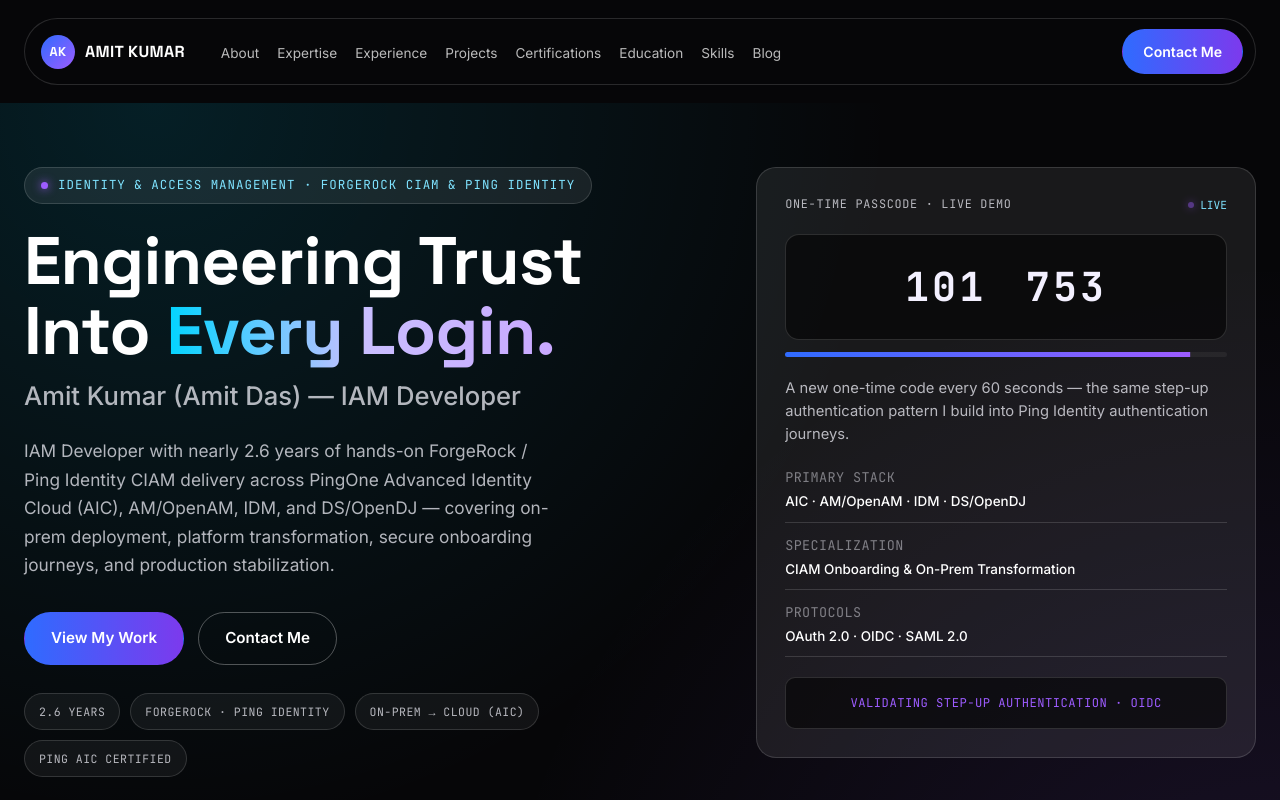
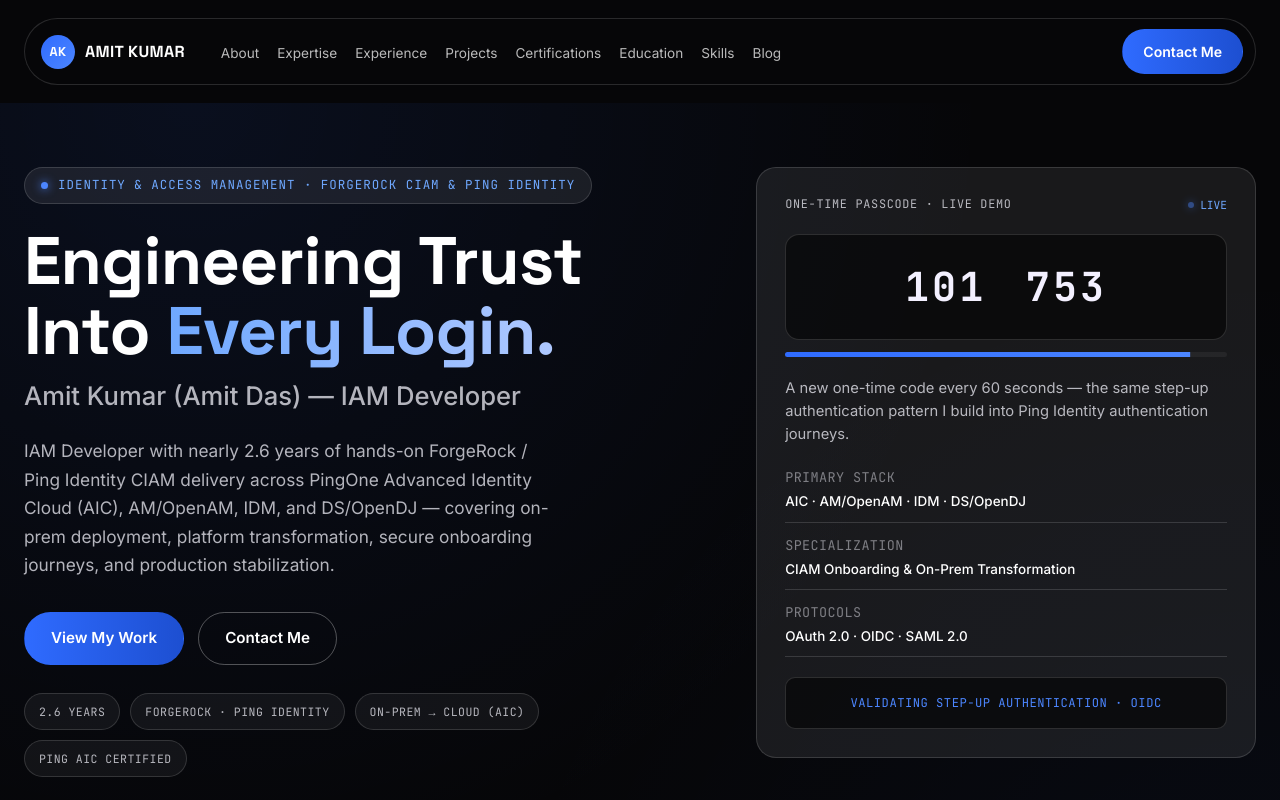
Before and after one commit to AmitKumar9168/PersonalPortfolio, a plain HTML site: page index.html in a window 1280 px wide. Shown: the top 800 px of the page. Drawn offline with Linux system fonts and the light colour scheme.

Commit message:
Color changes

```diff
--- a/css/style.css
+++ b/css/style.css
@@ -3,10 +3,10 @@
    ========================================================= */
 :root{
   --indigo:#2F6BFF;
-  --indigo-light:#00D4FF;
-  --violet:#7C3AED;
-  --coral:#9D5CFF;
-  --coral-light:#C9A8FF;
+  --indigo-light:#6FA8FF;
+  --violet:#1D4FD1;
+  --coral:#4C86FF;
+  --coral-light:#AEC8FF;
   --radius-lg:20px;
   --radius-md:14px;
   --radius-sm:10px;
@@ -19,8 +19,8 @@
 /* Dark (coloured) section — every component below reads these vars */
 .section-dark{
   background:
-    radial-gradient(circle at 12% 0%, rgba(0,212,255,0.12), transparent 50%),
-    radial-gradient(circle at 100% 100%, rgba(157,92,255,0.14), transparent 50%),
+    radial-gradient(circle at 15% 0%, rgba(47,107,255,0.09), transparent 55%),
+    radial-gradient(circle at 100% 100%, rgba(47,107,255,0.05), transparent 50%),
     #060608;
   --panel:rgba(255,255,255,0.05);
   --panel-2:rgba(255,255,255,0.08);
@@ -31,7 +31,7 @@
   --text-mid:rgba(237,237,245,0.75);
   --text-low:rgba(237,237,245,0.48);
   --eyebrow-bg:rgba(255,255,255,0.08);
-  --eyebrow-text:#7FE3FF;
+  --eyebrow-text:var(--indigo-light);
   --accent:var(--indigo-light);
   --accent2:var(--coral);
   --term-bg:rgba(0,0,0,0.55);
@@ -50,9 +50,9 @@
   --text-mid:#4B4766;
   --text-low:#8A85A6;
   --eyebrow-bg:#EEF3FF;
-  --eyebrow-text:#2F6BFF;
+  --eyebrow-text:var(--indigo);
   --accent:var(--indigo);
-  --accent2:#7C3AED;
+  --accent2:var(--violet);
   --term-bg:#0A0A0F;
   color:#14141C;
 }
@@ -82,13 +82,13 @@ img{max-width:100%;display:block;}
 section{position:relative;padding:50px 24px;}
 section > *{max-width:var(--maxw);margin-left:auto;margin-right:auto;}
 .gradient-text{
-  background:linear-gradient(90deg,var(--indigo) 0%, var(--violet) 55%, var(--coral) 100%);
+  background:linear-gradient(90deg,var(--violet) 0%, var(--indigo) 100%);
   -webkit-background-clip:text;
   background-clip:text;
   color:transparent;
 }
 .section-dark .gradient-text{
-  background:linear-gradient(90deg,var(--indigo-light) 0%, #C9BFFF 50%, var(--coral-light) 100%);
+  background:linear-gradient(90deg,var(--indigo-light) 0%, var(--coral-light) 100%);
   -webkit-background-clip:text;
   background-clip:text;
 }
@@ -334,7 +334,7 @@ section > *{max-width:var(--maxw);margin-left:auto;margin-right:auto;}
 .impact{overflow:hidden;padding-top:0;padding-bottom:110px;}
 .marquee-bg{overflow:hidden;white-space:nowrap;padding:14px 0;opacity:.5;}
 .marquee-track{display:inline-flex;font-family:var(--font-head);font-weight:700;font-size:3.2rem;color:transparent;-webkit-text-stroke:1px rgba(255,255,255,0.25);animation:marquee 26s linear infinite;}
-.marquee-bg.alt .marquee-track{-webkit-text-stroke:1px rgba(157,92,255,0.35);font-family:var(--font-mono);font-size:1.1rem;animation-duration:22s;}
+.marquee-bg.alt .marquee-track{-webkit-text-stroke:1px rgba(47,107,255,0.35);font-family:var(--font-mono);font-size:1.1rem;animation-duration:22s;}
 @keyframes marquee{from{transform:translateX(0);}to{transform:translateX(-50%);}}
 
 .impact-inner{display:grid;grid-template-columns:minmax(0,1fr) minmax(0,1fr);gap:48px;max-width:var(--maxw);margin:0 auto;padding:60px 24px;align-items:center;}
@@ -353,8 +353,8 @@ section > *{max-width:var(--maxw);margin-left:auto;margin-right:auto;}
 .term-bar .dot.y{background:#ffc861;}
 .term-bar .dot.g{background:#61ff9c;}
 .term-title{font-family:var(--font-mono);font-size:0.64rem;color:rgba(255,255,255,.45);margin-left:6px;letter-spacing:.04em;}
-.term-body{font-family:var(--font-mono);font-size:0.72rem;line-height:1.9;padding:12px 14px;color:#7FE3FF;max-height:140px;overflow:hidden;white-space:pre-line;}
-.hex-body{color:#8FD6FF;white-space:pre;overflow-x:auto;overflow-y:visible;max-height:none;font-size:0.72rem;}
+.term-body{font-family:var(--font-mono);font-size:0.72rem;line-height:1.9;padding:12px 14px;color:var(--indigo-light);max-height:140px;overflow:hidden;white-space:pre-line;}
+.hex-body{color:var(--indigo-light);white-space:pre;overflow-x:auto;overflow-y:visible;max-height:none;font-size:0.72rem;}
 .bars{display:flex;align-items:flex-end;gap:4px;height:70px;padding:14px;}
 .bars span{flex:1;background:linear-gradient(180deg,var(--indigo-light),var(--coral));border-radius:2px;}
 .sticky-tag{position:absolute;font-family:var(--font-mono);font-size:0.68rem;background:#fff;color:#140B2E;padding:6px 12px;border-radius:6px;font-weight:600;transform:rotate(-4deg);box-shadow:0 8px 20px -6px rgba(0,0,0,.6);}
@@ -479,9 +479,9 @@ section > *{max-width:var(--maxw);margin-left:auto;margin-right:auto;}
 }
 .token-game.is-highlight{animation:token-pulse 1.1s ease;}
 @keyframes token-pulse{
-  0%{box-shadow:0 0 0 0 rgba(157,92,255,.5);}
-  70%{box-shadow:0 0 0 14px rgba(157,92,255,0);}
-  100%{box-shadow:0 0 0 0 rgba(157,92,255,0);}
+  0%{box-shadow:0 0 0 0 rgba(47,107,255,.5);}
+  70%{box-shadow:0 0 0 14px rgba(47,107,255,0);}
+  100%{box-shadow:0 0 0 0 rgba(47,107,255,0);}
 }
 .token-game{max-width:420px;margin:0 auto;border-radius:var(--radius-lg);}
 .token-game-label{display:block;font-family:var(--font-mono);font-size:0.72rem;color:var(--text-low);letter-spacing:.06em;margin-bottom:14px;}
@@ -618,5 +618,5 @@ section > *{max-width:var(--maxw);margin-left:auto;margin-right:auto;}
   display:flex;align-items:center;justify-content:center;cursor:pointer;
   transition:background .2s ease, border-color .2s ease;
 }
-.modal-close-top:hover{background:rgba(255,255,255,0.16);border-color:#9D5CFF;}
+.modal-close-top:hover{background:rgba(255,255,255,0.16);border-color:var(--coral);}
 .modal-actions{display:flex;justify-content:flex-end;margin-top:28px;}
```
